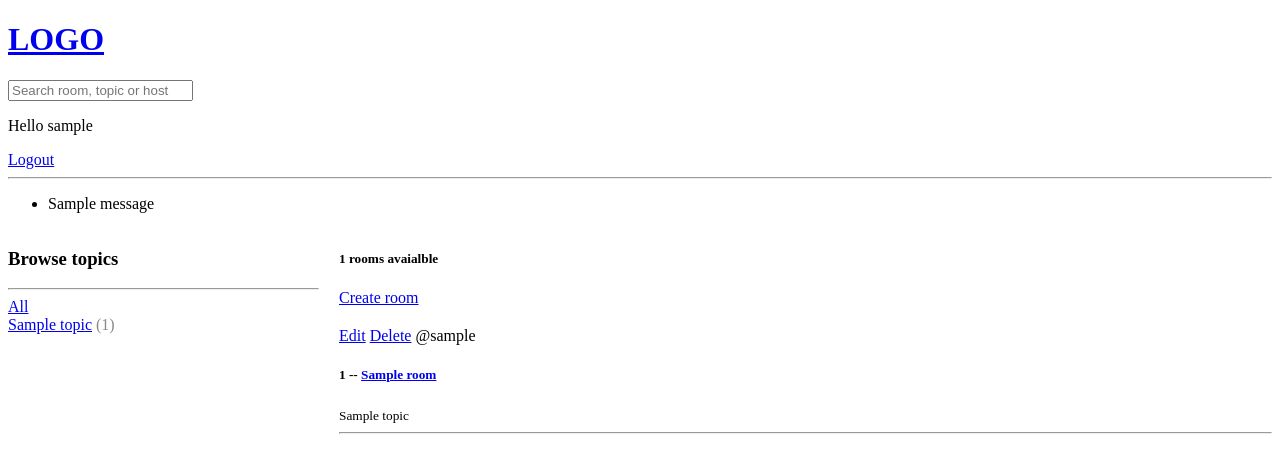
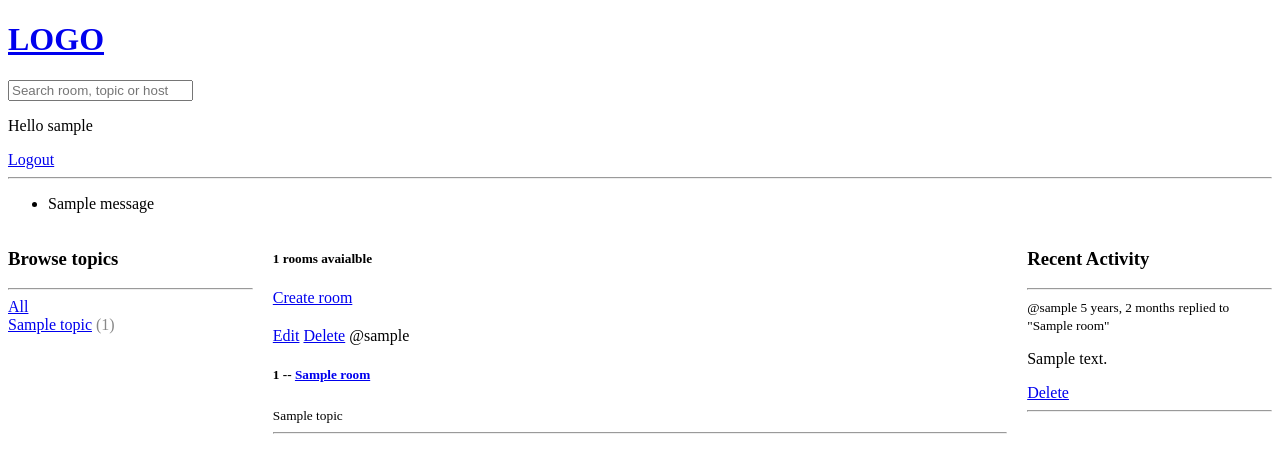
Before and after one commit to edwarddevp/styudybud, a Django app: page / in a window 1280 px wide. Shown: the top 473 px of the page. Run offline with Django 5.2, Linux system fonts and the light colour scheme; a user stored in the database is signed in; tables that the repository leaves empty hold one stand-in row (values such as "Sample post"); one stand-in notice (Sample message) is shown.

Commit message:
Add recent activity and topics browsing components; enhance home page layout

```diff
--- a/base/models.py
+++ b/base/models.py
@@ -30,5 +30,8 @@ class Message(models.Model):
     updated = models.DateTimeField(auto_now=True)
     created = models.DateTimeField(auto_now_add=True)
 
+    class Meta:
+        ordering = ['-updated', '-created']
+
     def __str__(self):
         return self.body[0:50]
--- /dev/null
+++ b/base/templates/base/activity_component.html
@@ -0,0 +1,14 @@
+<h3>Recent Activity</h3>
+<hr />
+
+{% for message in room_messages %}
+<div>
+  <small>@{{message.user}} {{ message.created|timesince }}</small>
+  <small>replied to "{{message.room}}"</small>
+  <p>{{ message }}</p>
+  {% if request.user == message.user %}
+  <a href="{% url 'delete-message' message.id %}">Delete</a>
+  {% endif %}
+  <hr />
+</div>
+{% endfor %}
--- /dev/null
+++ b/base/templates/base/feed_component.html
@@ -0,0 +1,17 @@
+<div style="margin-top: 20px">
+  {% for room in rooms %}
+  <div>
+    {% if request.user == room.host %}
+    <a href="{% url 'update-room' room.id %}">Edit</a>
+    <a href="{% url 'delete-room' room.id %}">Delete</a>
+    {% endif %}
+    <span>@{{ room.host.username }}</span>
+    <h5>
+      {{ room.id }} --
+      <a href="{% url 'room' room.id %}">{{ room.name }}</a>
+    </h5>
+    <small>{{ room.topic.name }}</small>
+    <hr />
+  </div>
+  {% endfor %}
+</div>
--- a/base/templates/base/home.html
+++ b/base/templates/base/home.html
@@ -3,48 +3,20 @@
 <style>
   .home-container {
     display: grid;
-    grid-template-columns: 1fr 3fr;
+    grid-template-columns: 1fr 3fr 1fr;
     gap: 20px;
   }
 </style>
 
 <div class="home-container">
-  <div>
-    <h3>Browse topics</h3>
-    <hr />
-
-    <div>
-      <a href="{% url 'home' %}">All</a>
-    </div>
-
-    {% for topic in topics %}
-    <div>
-      <a href="{% url 'home' %}?q={{topic.name}}">{{ topic.name }}</a>
-      <span style="color: #888">({{ topic.room_count }})</span>
-    </div>
-    {% endfor %}
-  </div>
+  <div>{% include 'base/topics_component.html' %}</div>
 
   <div>
     <h5>{{ room_count }} rooms avaialble</h5>
     <a href="{% url 'create-room' %}">Create room</a>
-    <div style="margin-top: 20px">
-      {% for room in rooms %}
-      <div>
-        {% if request.user == room.host %}
-        <a href="{% url 'update-room' room.id %}">Edit</a>
-        <a href="{% url 'delete-room' room.id %}">Delete</a>
-        {% endif %}
-        <span>@{{ room.host.username }}</span>
-        <h5>
-          {{ room.id }} --
-          <a href="{% url 'room' room.id %}">{{ room.name }}</a>
-        </h5>
-        <small>{{ room.topic.name }}</small>
-        <hr />
-      </div>
-      {% endfor %}
-    </div>
+    {% include 'base/feed_component.html' %}
   </div>
+
+  <div>{% include 'base/activity_component.html' %}</div>
 </div>
 {% endblock %}
--- /dev/null
+++ b/base/templates/base/topics_component.html
@@ -0,0 +1,13 @@
+<h3>Browse topics</h3>
+<hr />
+
+<div>
+  <a href="{% url 'home' %}">All</a>
+</div>
+
+{% for topic in topics %}
+<div>
+  <a href="{% url 'home' %}?q={{topic.name}}">{{ topic.name }}</a>
+  <span style="color: #888">({{ topic.room_count }})</span>
+</div>
+{% endfor %}
--- a/base/views.py
+++ b/base/views.py
@@ -69,7 +69,9 @@ def home(request):
     topics = Topic.objects.annotate(room_count=Count('room'))
     room_count = rooms.count()
 
-    context = {'rooms': rooms, 'topics': topics, 'room_count': room_count}
+    room_messages = Message.objects.filter(Q(room__topic__name__icontains = q))
+
+    context = {'rooms': rooms, 'topics': topics, 'room_count': room_count, 'room_messages': room_messages}
     return render(request, 'base/home.html', context)
 
 def room(request, pk):
```
